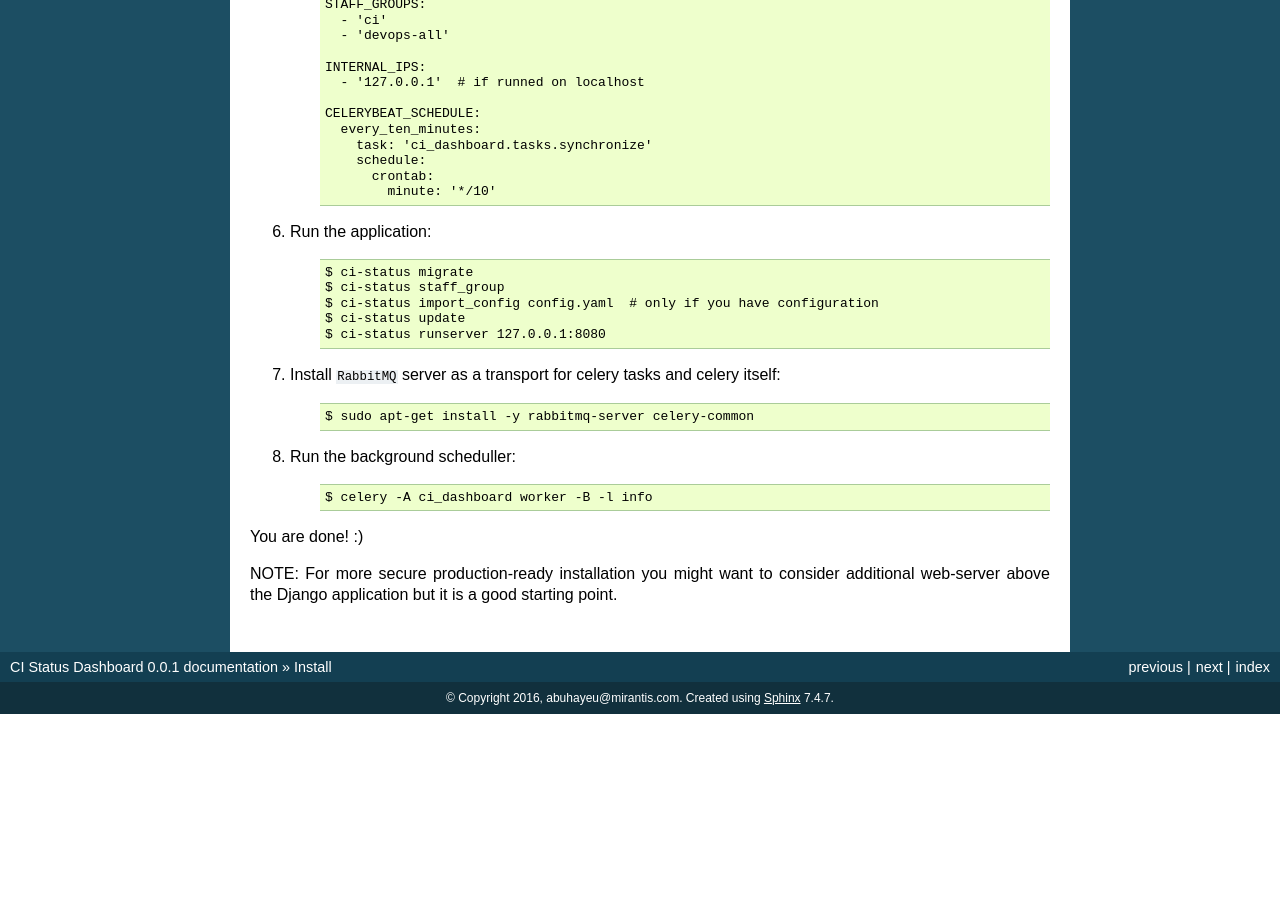
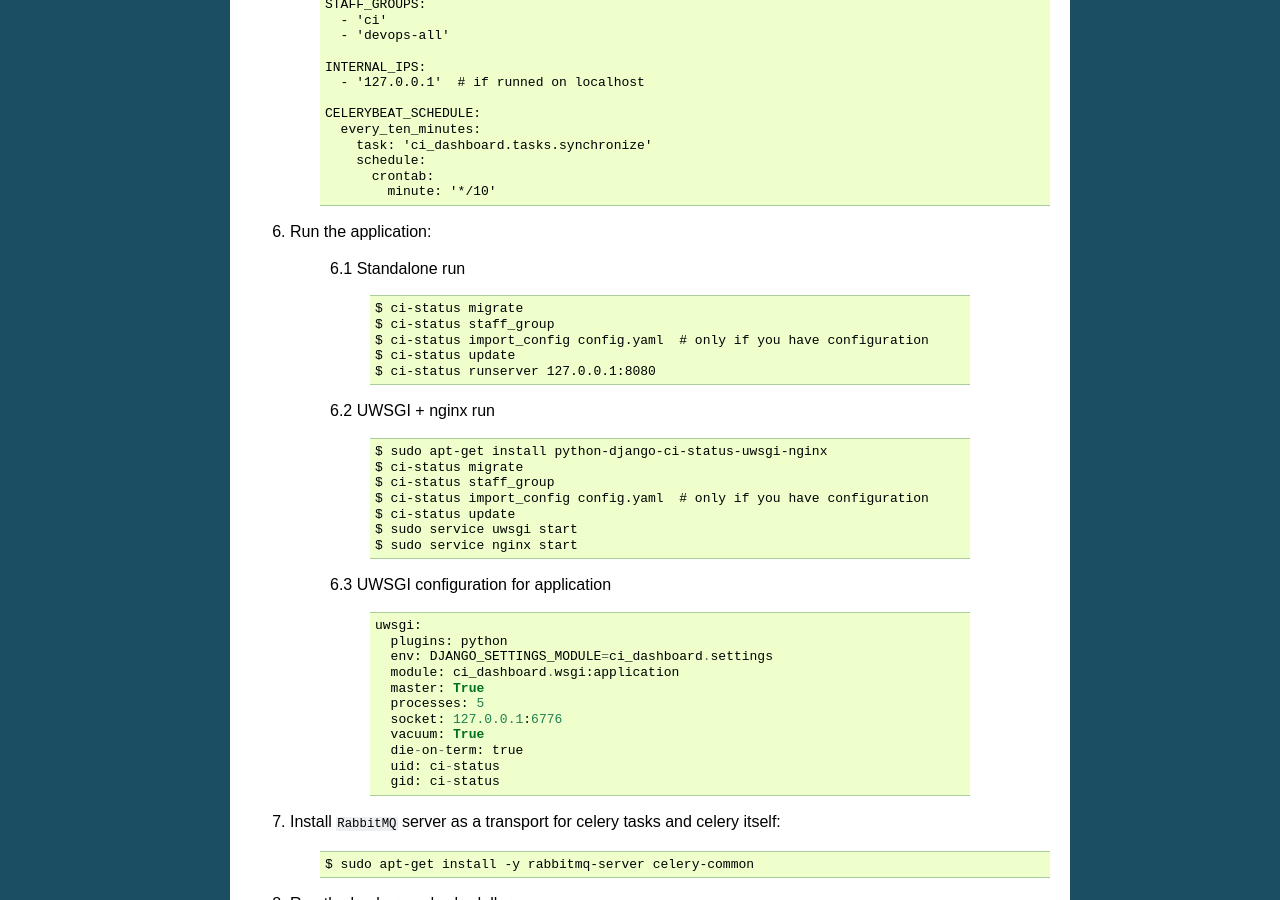
Before and after one commit to fuel-infra/python-django-ci-status, a Sphinx documentation site: the page built from docs/install.rst, in a window 1280 px wide and 900 px high, scrolled down 1050 px. Built offline with Sphinx 7.4.7, drawn with Linux system fonts in a browser that asks for light colours; before the commit the page ends 1764 px from its top, so only the background shows below that.

Commit message:
Add docs for uwsgi package and manual run
Change-Id: Ic1958bfd5f0d28ed5f2e83ef38a88b9176609100

```diff
--- a/docs/install.rst
+++ b/docs/install.rst
@@ -77,13 +77,44 @@ All the configurations are done and tested on fresh installed ``Ubuntu 16.04 LTS
                 minute: '*/10'
 
 6. Run the application:
-    ::
 
-        $ ci-status migrate
-        $ ci-status staff_group
-        $ ci-status import_config config.yaml  # only if you have configuration
-        $ ci-status update
-        $ ci-status runserver 127.0.0.1:8080
+    6.1 Standalone run
+
+        ::
+
+            $ ci-status migrate
+            $ ci-status staff_group
+            $ ci-status import_config config.yaml  # only if you have configuration
+            $ ci-status update
+            $ ci-status runserver 127.0.0.1:8080
+
+    6.2 UWSGI + nginx run
+
+        ::
+
+            $ sudo apt-get install python-django-ci-status-uwsgi-nginx
+            $ ci-status migrate
+            $ ci-status staff_group
+            $ ci-status import_config config.yaml  # only if you have configuration
+            $ ci-status update
+            $ sudo service uwsgi start
+            $ sudo service nginx start
+
+    6.3 UWSGI configuration for application
+
+        ::
+
+            uwsgi:
+              plugins: python
+              env: DJANGO_SETTINGS_MODULE=ci_dashboard.settings
+              module: ci_dashboard.wsgi:application
+              master: True
+              processes: 5
+              socket: 127.0.0.1:6776
+              vacuum: True
+              die-on-term: true
+              uid: ci-status
+              gid: ci-status
 
 7. Install ``RabbitMQ`` server as a transport for celery tasks and celery itself:
     ::
```
